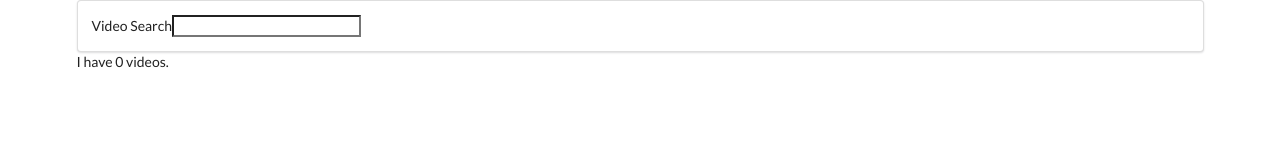
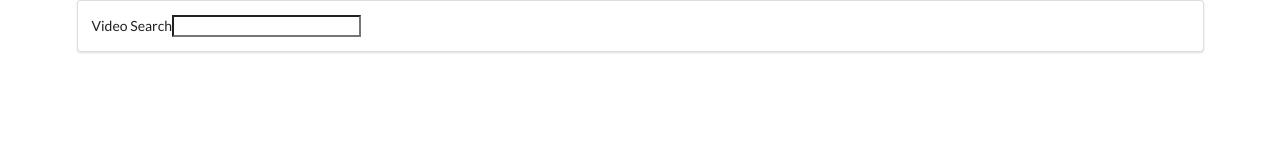
Before and after one commit to PabloYza/Video-Browser, a React (Create React App) app: page / in a window 1280 px wide. Shown: the top 160 px of the page. Built offline with nearby package versions, Linux system fonts and the light colour scheme.

Commit message:
Rendering a list of videos

```diff
--- a/src/components/App.js
+++ b/src/components/App.js
@@ -1,6 +1,7 @@
 import React from 'react';
 import SearchBar from './SearchBar';
 import youtube from '../APIs/YouTube';
+import VideoList from './VideoList';
 
 
 class App extends React.Component {
@@ -20,7 +21,7 @@
         return (
         <div className="ui container">
             <SearchBar onFormSubmit={this.onTermSubmit} />
-            I have {this.state.videos.length} videos.
+            <VideoList videos={ this.state.videos} />
         </div>
         );
     }
--- /dev/null
+++ b/src/components/VideoItem.js
@@ -0,0 +1,7 @@
+import React from 'react';
+
+const VideoItem = (props) => {
+    return <div>Video Item</div>;
+};
+
+export default VideoItem;
--- /dev/null
+++ b/src/components/VideoList.js
@@ -0,0 +1,16 @@
+import React from 'react';
+import VideoItem from './VideoItem';
+
+
+const VideoList = ({ videos }) => {
+    const renderedList = videos.map((video) => {
+        return <VideoItem />;
+    });
+
+
+    // props.videos
+    return <div>{renderedList}</div>
+
+};
+
+export default VideoList;
```
